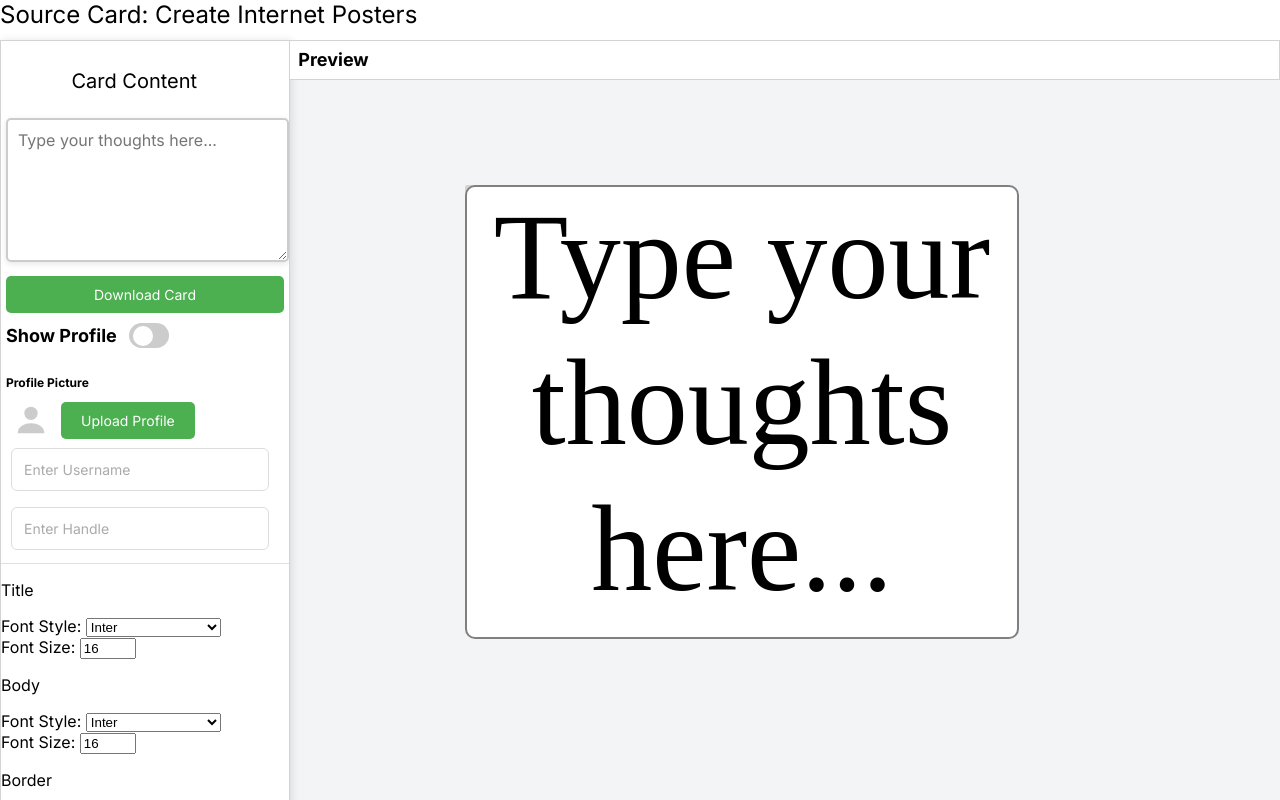
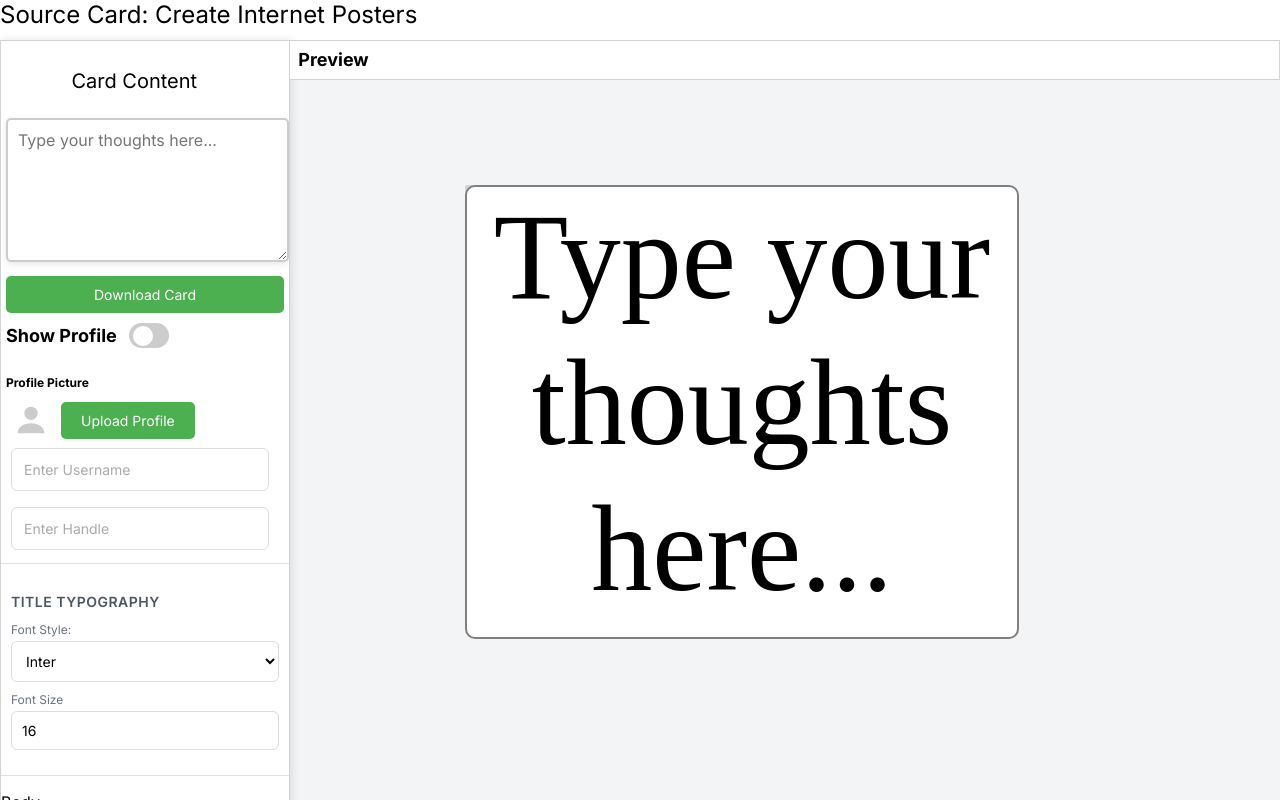
Before and after one commit to KingOfSpades-cmd/Source-Card, a plain HTML site: page index.html in a window 1280 px wide. Drawn offline with Linux system fonts and the light colour scheme.

Commit message:
Refactor typography section: enhance layout and styling for better usability and consistency

```diff
--- a/index.html
+++ b/index.html
@@ -44,19 +44,21 @@
       <!--Typography-->
       <!--//TODO: have to connect the typography changes with script-->
       <!--Typography title-->
-      <div id="typography_area">
-         <p id="typography_title">Title</p>
-         <label for="font_select">Font Style:</label>
-         <select id="font_select">
-            <option value="Inter">Inter</option>
-            <option value="Arial">Arial</option>
-            <option value="Times New Roman">Times New Roman</option>
-            <option value="Courier New">Courier New</option>
-         </select>
-         <br/>
-         <label for="font_size">Font Size:</label>
-         <input type="number" id="font_size" min="10" max="72" value="16">
-         <br/>
+      <div class="control_section">
+         <p class="section_subtitle">Title Typography</p>
+         <div class="input_group">
+            <label for="title_font_style">Font Style:</label>
+            <select id="title_font_style" class="custom_select">
+               <option value="Inter">Inter</option>
+               <option value="Arial">Arial</option>
+               <option value="Times New Roman">Times New Roman</option>
+               <option value="Courier New">Courier New</option>
+            </select>
+         </div>
+         <div class="input_group">
+            <label for="body_font_size">Font Size</label>
+            <input type="number" id="body_font_size" class="custom_number_input" min="10" max="72" value="16">
+         </div>
       </div>
       <!--/Typography title-->
       <!--Typography body-->
--- a/style.css
+++ b/style.css
@@ -192,9 +192,62 @@ input:checked + .slider:before {
 
 /* /Profile Area */
 
-/* Typography */
-    /* This is where the typography styles will live */
-/* /Typography */
+/* Typography and General Control Sections */
+
+.control_section {
+    padding: 15px 10px;
+    border-bottom: 1px solid #e0e0e0;
+    font-family: 'Inter', sans-serif;
+}
+
+.section_subtitle {
+    font-size: 14px;
+    font-weight: 600;
+    color: #4b5563;
+    margin-bottom: 12px;
+    text-transform: uppercase;
+    letter-spacing: 0.5px;
+}
+
+.input_group {
+    display: flex;
+    flex-direction: column;
+    margin-bottom: 10px;
+}
+
+.input_group label {
+    font-size: 12px;
+    color: #6b7280;
+    margin-bottom: 4px;
+}
+
+/* Styling Select and Number Inputs */
+.custom_select,
+.custom_number_input {
+    width: 100%;
+    padding: 10px;
+    border: 1px solid #ddd;
+    border-radius: 6px;
+    font-family: 'Inter', sans-serif;
+    font-size: 14px;
+    background-color: white;
+    transition: border-color 0.2s;
+    box-sizing: border-box;
+}
+
+.custom_select:focus,
+.custom_number_input:focus {
+    border-color: #2196f3;
+    outline: none;
+}
+
+/* Optional: Apply the same section styling to Border area for consistency */
+#border_area {
+    padding: 15px 10px;
+    font-family: 'Inter', sans-serif;
+}
+
+/* /Typography and General Control Sections */
 
 #center_canvas {
   position: fixed;
```
